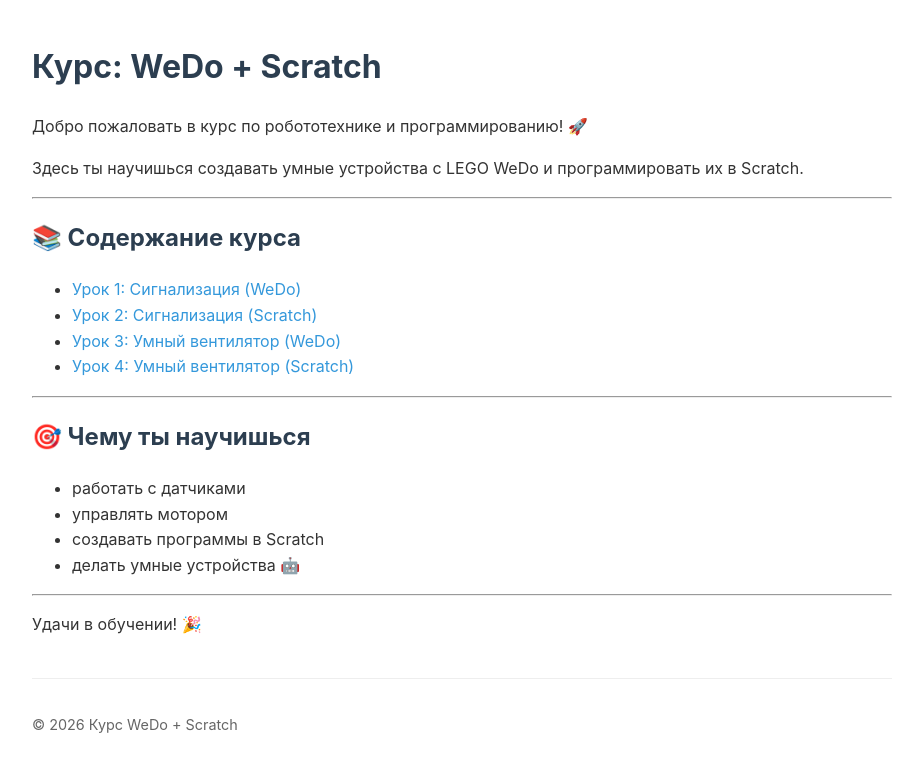
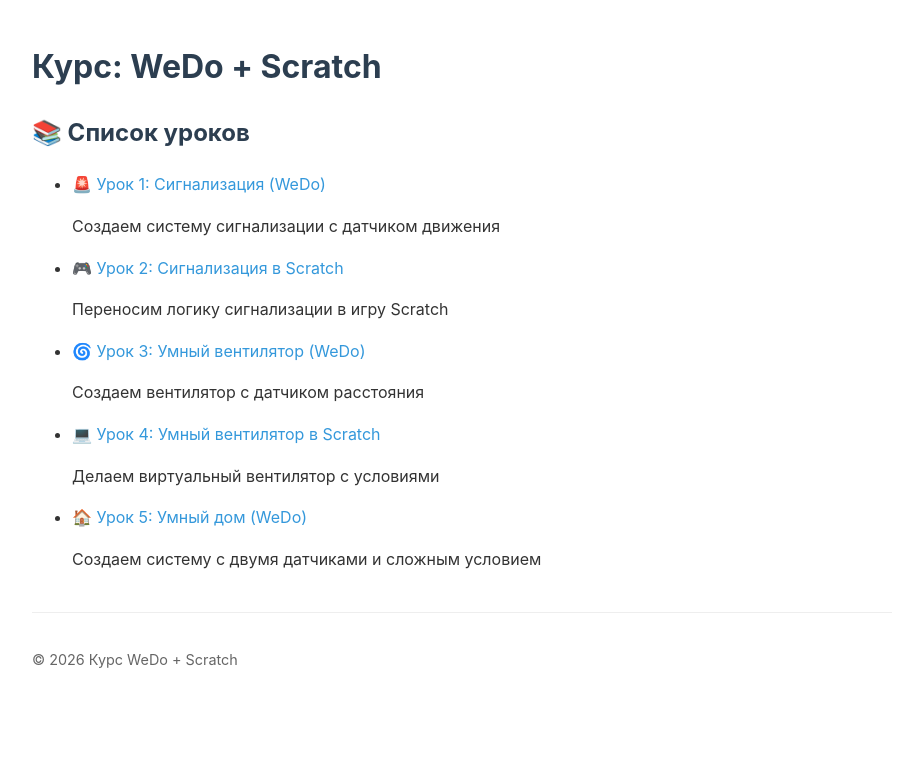
Before and after one commit to seerg0/wedo-scratch-course, a Jekyll site: the page built from index.md, in a window 1280 px wide. Shown: the top 772 px of the page, without its empty margins (178-1101 px from the left). Built offline with Jekyll 4.4.1, drawn with Linux system fonts in a browser that asks for light colours; our own code applies the rules of GitHub Pages for plain Markdown files.

Commit message:
Добавление урока 5 и обновление индекса - Обновлён индекс курса, добавлен новый урок.

```diff
--- a/index.md
+++ b/index.md
@@ -1,27 +1,26 @@
 # Курс: WeDo + Scratch
 
-Добро пожаловать в курс по робототехнике и программированию! 🚀
+## 📚 Список уроков
 
-Здесь ты научишься создавать умные устройства с LEGO WeDo и программировать их в Scratch.
-
----
-
-## 📚 Содержание курса
-
-- [Урок 1: Сигнализация (WeDo)](lessons/1_сигнализация_wedo.md)
-- [Урок 2: Сигнализация (Scratch)](lessons/2_сигнализация_scratch.md)
-- [Урок 3: Умный вентилятор (WeDo)](lessons/3_wedo_umnyy_ventilyator.md)
-- [Урок 4: Умный вентилятор (Scratch)](lessons/4_scratch_umnyy_ventilyator.md)
-
----
-
-## 🎯 Чему ты научишься
-
-- работать с датчиками
-- управлять мотором
-- создавать программы в Scratch
-- делать умные устройства 🤖
-
----
-
-Удачи в обучении! 🎉
+<ul>
+  <li>
+    <a href="lessons/1_wedo_signalizatsiya">🚨 Урок 1: Сигнализация (WeDo)</a>
+    <p>Создаем систему сигнализации с датчиком движения</p>
+  </li>
+  <li>
+    <a href="lessons/2_scratch_signalizatsiya">🎮 Урок 2: Сигнализация в Scratch</a>
+    <p>Переносим логику сигнализации в игру Scratch</p>
+  </li>
+  <li>
+    <a href="lessons/3_wedo_umnyy_ventilyator">🌀 Урок 3: Умный вентилятор (WeDo)</a>
+    <p>Создаем вентилятор с датчиком расстояния</p>
+  </li>
+  <li>
+    <a href="lessons/4_scratch_umnyy_ventilyator">💻 Урок 4: Умный вентилятор в Scratch</a>
+    <p>Делаем виртуальный вентилятор с условиями</p>
+  </li>
+  <li>
+    <a href="lessons/lesson-05-wedo-smart-home">🏠 Урок 5: Умный дом (WeDo)</a>
+    <p>Создаем систему с двумя датчиками и сложным условием</p>
+  </li>
+</ul>
```
